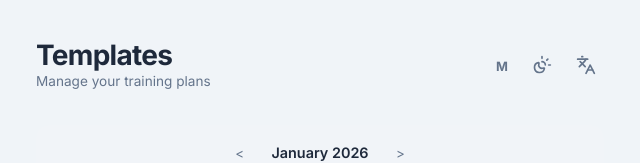
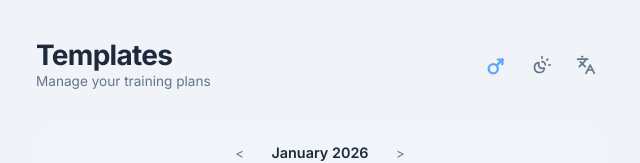
Before and after one commit to voidSpir1t/gutslog, a React (Vite) app in the folder frontend/: page / in a window 1280 px wide. Shown: the top 163 px of the page, without its empty margins (320-960 px from the left). Built offline with nearby package versions, Linux system fonts and the light colour scheme.

Commit message:
Enhance gender toggle UI with SVG icons and colors

```diff
--- a/frontend/src/App.jsx
+++ b/frontend/src/App.jsx
@@ -23,6 +23,23 @@ import { dbGetAll, dbPut, dbDelete, dbSaveAll } from './utils/db';
 import { getTemplates as getOldTemplates, getSessions as getOldSessions } from './utils/storage';
 import Body from '@mjcdev/react-body-highlighter';
 
+const MaleSymbol = ({ size = 20 }) => (
+  <svg width={size} height={size} viewBox="0 0 24 24" fill="none" stroke="currentColor" strokeWidth="2.5" strokeLinecap="round" strokeLinejoin="round">
+    <circle cx="9" cy="15" r="5" />
+    <path d="M13 11l6-6" />
+    <path d="M19 5h-5" />
+    <path d="M19 5v5" />
+  </svg>
+);
+
+const FemaleSymbol = ({ size = 20 }) => (
+  <svg width={size} height={size} viewBox="0 0 24 24" fill="none" stroke="currentColor" strokeWidth="2.5" strokeLinecap="round" strokeLinejoin="round">
+    <circle cx="12" cy="10" r="5" />
+    <path d="M12 15v6" />
+    <path d="M9 18h6" />
+  </svg>
+);
+
 const App = () => {
   const { t, i18n } = useTranslation();
   const [view, setView] = useState('HISTORY'); // HOME, EDIT_TEMPLATE, WORKOUT, HISTORY
@@ -250,9 +267,9 @@ const App = () => {
             className="btn-ghost"
             onClick={() => setUserGender(userGender === 'male' ? 'female' : 'male')}
             title={`Gender: ${userGender}`}
-            style={{ fontSize: '0.8rem', fontWeight: 'bold' }}
+            style={{ width: '40px', height: '40px', display: 'flex', alignItems: 'center', justifyContent: 'center', color: userGender === 'male' ? '#60a5fa' : '#f472b6' }}
           >
-            {userGender === 'male' ? 'M' : 'F'}
+            {userGender === 'male' ? <MaleSymbol size={22} /> : <FemaleSymbol size={22} />}
           </button>
           <button className="btn-ghost" onClick={toggleTheme} title={`Theme: ${themeMode}`}>
             {themeMode === 'auto' && <SunMoon size={20} />}
```
